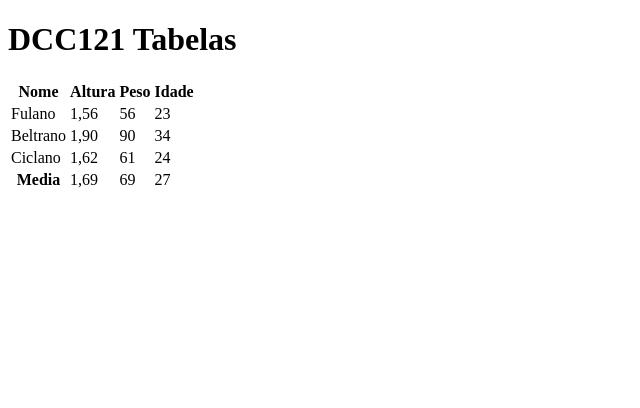
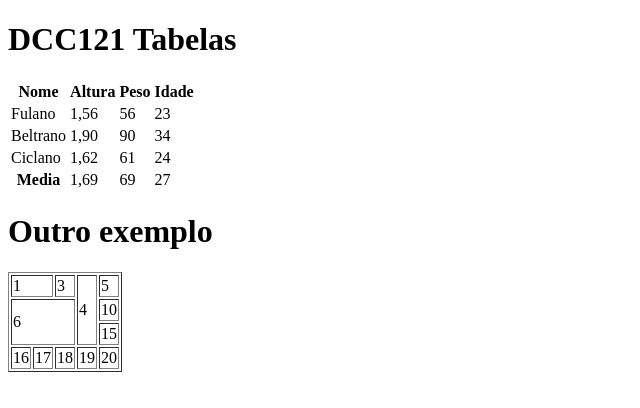
Before and after one commit to ufjf-dcc121/ufjf-dcc121-2022-1-atv2-AnnaJuliaLucas, a plain HTML site: page tabela.html in a window 1280 px wide. Shown: the whole page, without its empty margins (0-640 px from the left). Drawn offline with Linux system fonts and the light colour scheme.

Commit message:
Adiciona exemplo de mesclagem

```diff
--- a/tabela.html
+++ b/tabela.html
@@ -39,7 +39,7 @@
             </tr>
         </tbody>
         <tfoot>
-            <th scope= "row"> Media</th>
+            <th scope="row"> Media</th>
             <td>1,69</td>
             <td>69</td>
             <td>27</td>
@@ -51,4 +51,31 @@
     </table>
 </body>
 
+<h1>Outro exemplo</h1>
+<table border="1">
+    <tbody>
+        <tr>
+            <td colspan="2">1</td>
+            <td>3</td>
+            <td rowspan="3"> 4 </td>
+            <td>5</td>
+        </tr>
+
+        <tr>
+            <td colspan="3" rowspan="2">6
+            <td>10</td>
+        </tr>
+        <tr>
+            <td>15</td>
+        </tr>
+        <tr>
+            <td>16</td>
+            <td>17</td>
+            <td>18</td>
+            <td>19</td>
+            <td>20</td>
+        </tr>
+    </tbody>
+</table>
+
 </html>
```
